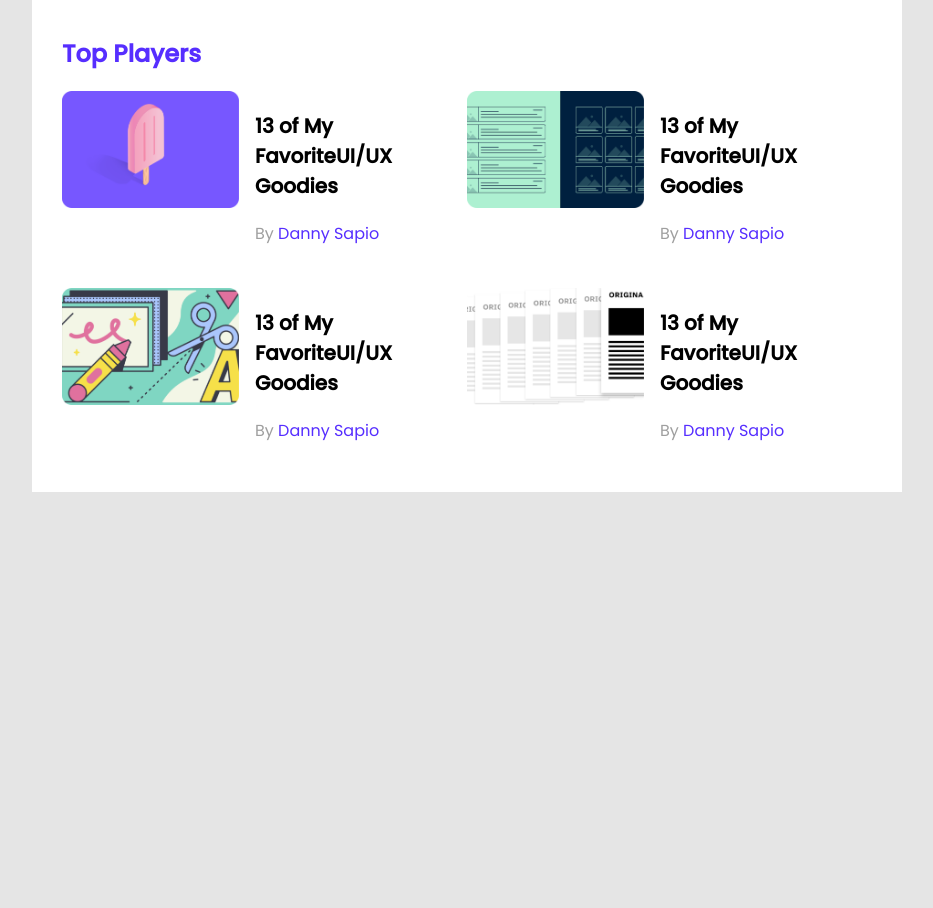
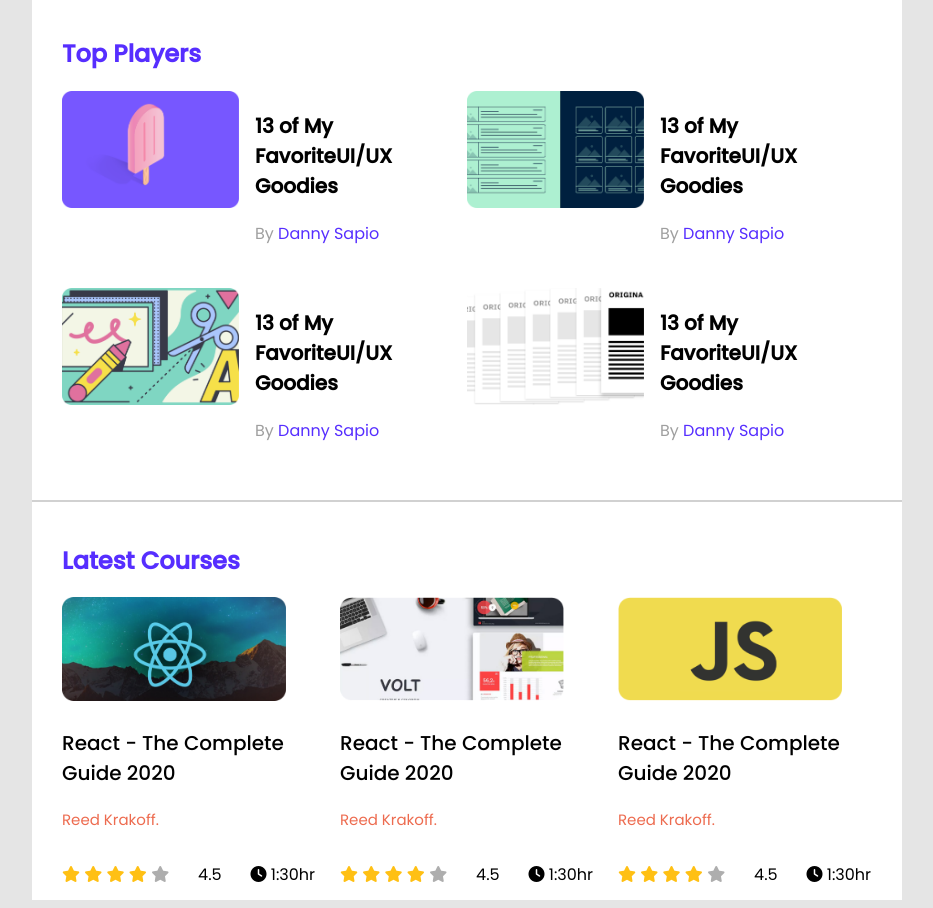
Before and after one commit to Samsuddin-Shohan/leaderboard-css3, a plain HTML site: page index.html in a window 1280 px wide. Shown: the part 262-1170 px from the top of the page, without its empty margins (173-1106 px from the left). Before the commit the page ends 800 px from the top, so only its background shows below. Drawn offline with Linux system fonts and the light colour scheme.

Commit message:
latest courses updated

```diff
--- a/index.html
+++ b/index.html
@@ -5,8 +5,11 @@
     <meta http-equiv="X-UA-Compatible" content="IE=edge">
     <meta name="viewport" content="width=device-width, initial-scale=1.0">
     <title>LeaderBoard</title>
+     <!-- stylesheet -->
+    <link rel="stylesheet" href="/styles/style.css">
+    <!-- fontawsome -->
+    <script src="https://kit.fontawesome.com/6206d26202.js" crossorigin="anonymous"></script>
 
-    <link rel="stylesheet" href="/styles/style.css">
     <link rel="preconnect" href="https://fonts.googleapis.com">
     <link rel="preconnect" href="https://fonts.gstatic.com" crossorigin>
     <link href="https://fonts.googleapis.com/css2?family=Montserrat&family=Poppins:wght@400;500&display=swap" rel="stylesheet">
@@ -80,9 +83,101 @@
             </div>
 
         </section>
+
          <!--Latest courses-->
-        <section>
+        <section class="container">
+            <hr>
 
+            <div class="courses-banner">
+                <h2 class="section-title">Latest Courses</h2>
+                <div class="courses">
+                    <div class="course">
+                        <div class="course-thumbnail">
+                            <img src="/images/courses/course-1.png" alt="">
+                        </div>
+                        <div class="course-title">
+                            <p>React - The Complete Guide 2020 </p>
+                        </div>
+                        <div class="course-author">
+                           <p>Reed Krakoff.</p>
+                        </div>
+                        <div class="course-footer">
+                            <div class="rating">
+                                <i class="fas fa-star fulfilled"></i>
+                                <i class="fas fa-star fulfilled"></i>
+                                <i class="fas fa-star fulfilled"></i>
+                                <i class="fas fa-star fulfilled"></i>
+                                <i class="fas fa-star emptied"></i>
+                            </div>
+                            <div>
+                                <p>4.5</p>
+                            </div>
+                            <div class="clock">
+                                <i class="fas fa-clock"></i>
+                                <span>1:30hr</span>
+                            </div>
+
+                        </div>
+                    </div>
+                    <div class="course">
+                        <div class="course-thumbnail">
+                            <img src="/images/courses/course-2.png" alt="">
+                        </div>
+                        <div class="course-title">
+                            <p>React - The Complete Guide 2020 </p>
+                        </div>
+                        <div class="course-author">
+                           <p>Reed Krakoff.</p>
+                        </div>
+                        <div class="course-footer">
+                            <div class="rating">
+                                <i class="fas fa-star fulfilled"></i>
+                                <i class="fas fa-star fulfilled"></i>
+                                <i class="fas fa-star fulfilled"></i>
+                                <i class="fas fa-star fulfilled"></i>
+                                <i class="fas fa-star emptied"></i>
+                            </div>
+                            <div>
+                                <p>4.5</p>
+                            </div>
+                            <div class="clock">
+                                <i class="fas fa-clock"></i>
+                                <span>1:30hr</span>
+                            </div>
+
+                        </div>
+                    </div>
+                    <div class="course">
+                        <div class="course-thumbnail">
+                            <img src="/images/courses/course-3.png" alt="">
+                        </div>
+                        <div class="course-title">
+                            <p>React - The Complete Guide 2020 </p>
+                        </div>
+                        <div class="course-author">
+                           <p>Reed Krakoff.</p>
+                        </div>
+                        <div class="course-footer">
+                            <div class="rating">
+                                <i class="fas fa-star fulfilled"></i>
+                                <i class="fas fa-star fulfilled"></i>
+                                <i class="fas fa-star fulfilled"></i>
+                                <i class="fas fa-star fulfilled"></i>
+                                <i class="fas fa-star emptied"></i>
+                            </div>
+                            <div>
+                                <p>4.5</p>
+                            </div>
+                            <div class="clock">
+                                <i class="fas fa-clock"></i>
+                                <span>1:30hr</span>
+                            </div>
+
+                        </div>
+                    </div>
+                </div>
+
+            </div>
         </section>
     </main>
     <!--main end-->
--- a/styles/style.css
+++ b/styles/style.css
@@ -6,6 +6,8 @@
 main {
   display: flex;
   justify-content: center;
+  flex-direction: column;
+  align-items: center;
 }
 .container {
   background-color: white;
@@ -71,3 +73,39 @@
   width: 177px;
   height: 117px;
 }
+/* Latest courses */
+.courses-banner {
+  padding: 13px 30px 33px;
+}
+.courses {
+  display: grid;
+  grid-template-columns: repeat(3, 1fr);
+  grid-column-gap: 24px;
+}
+.course {
+  height: 270px;
+  width: 253px;
+}
+.course-thumbnail img {
+  width: 224px;
+  height: 104px;
+}
+.course-title {
+  font-size: 20px;
+  font-weight: 500;
+}
+.course-author {
+  font-size: 15px;
+  color: #ed6b4f;
+}
+.fa-star.fulfilled {
+  color: #ffc014;
+}
+.fa-star.emptied {
+  color: #aeaeae;
+}
+.course-footer {
+  display: flex;
+  align-items: center;
+  justify-content: space-between;
+}
```
